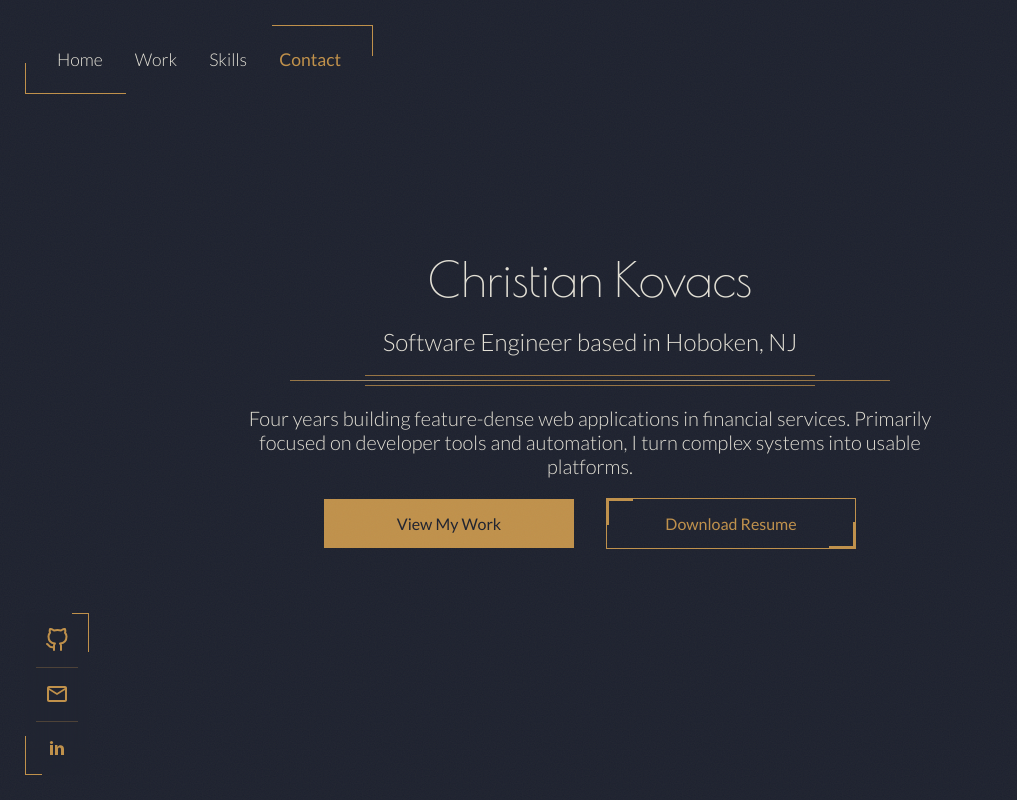
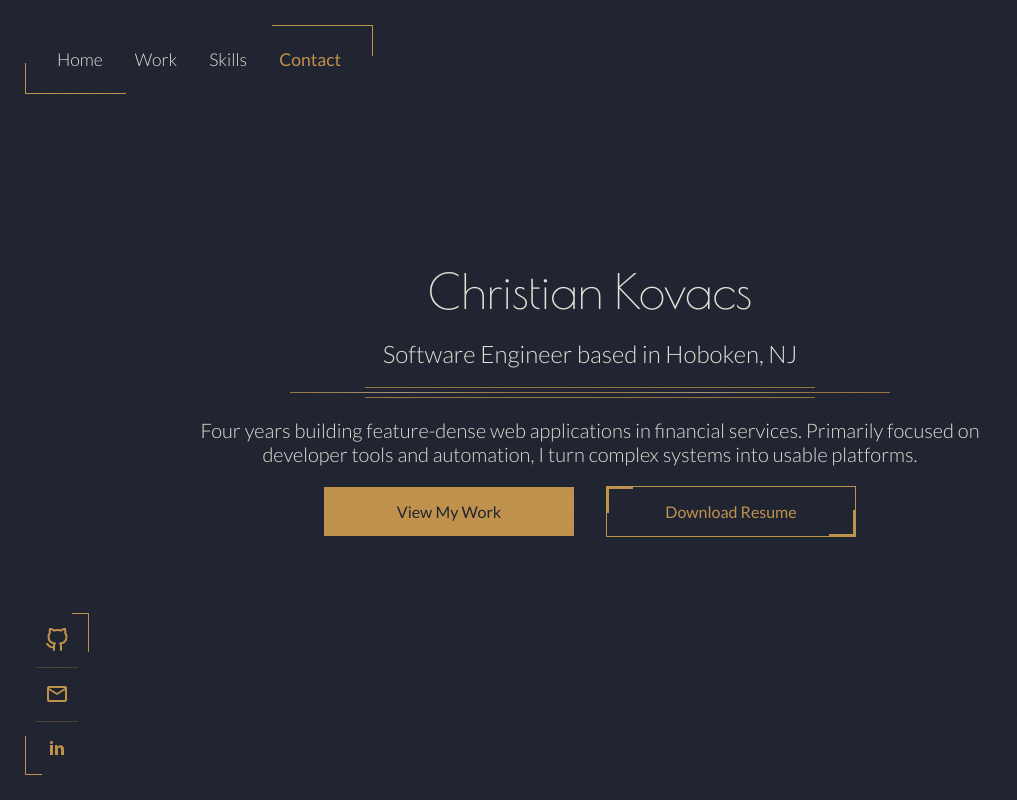
Before and after one commit to ckovacsdev/ckdev, a React (Vite) app: page / in a window 1280 px wide. Shown: the top 800 px of the page, without its empty margins (0-1017 px from the left). Built offline with nearby package versions, Linux system fonts and the light colour scheme.

Commit message:
update home page text max width

```diff
--- a/src/components/work-card/work-card.css
+++ b/src/components/work-card/work-card.css
@@ -154,7 +154,6 @@
 	--ring-color: var(--main-accent-hover);
 }
 
-/* Wide cards: stats move into a column beside the description instead of a row above it */
 @container work-card (width >= 48rem) {
 	.work-card-body {
 		display: grid;
--- a/src/pages/home/home.css
+++ b/src/pages/home/home.css
@@ -38,7 +38,7 @@
     .home-details{
         font-size: 20px;
         font-weight: 300;
-        max-width: 62ch;
+        max-width: 72ch;
     }
     .home-no-break{
         text-wrap: nowrap;
```
Also changed, not shown: src/index.css (+0 -8 lines).
